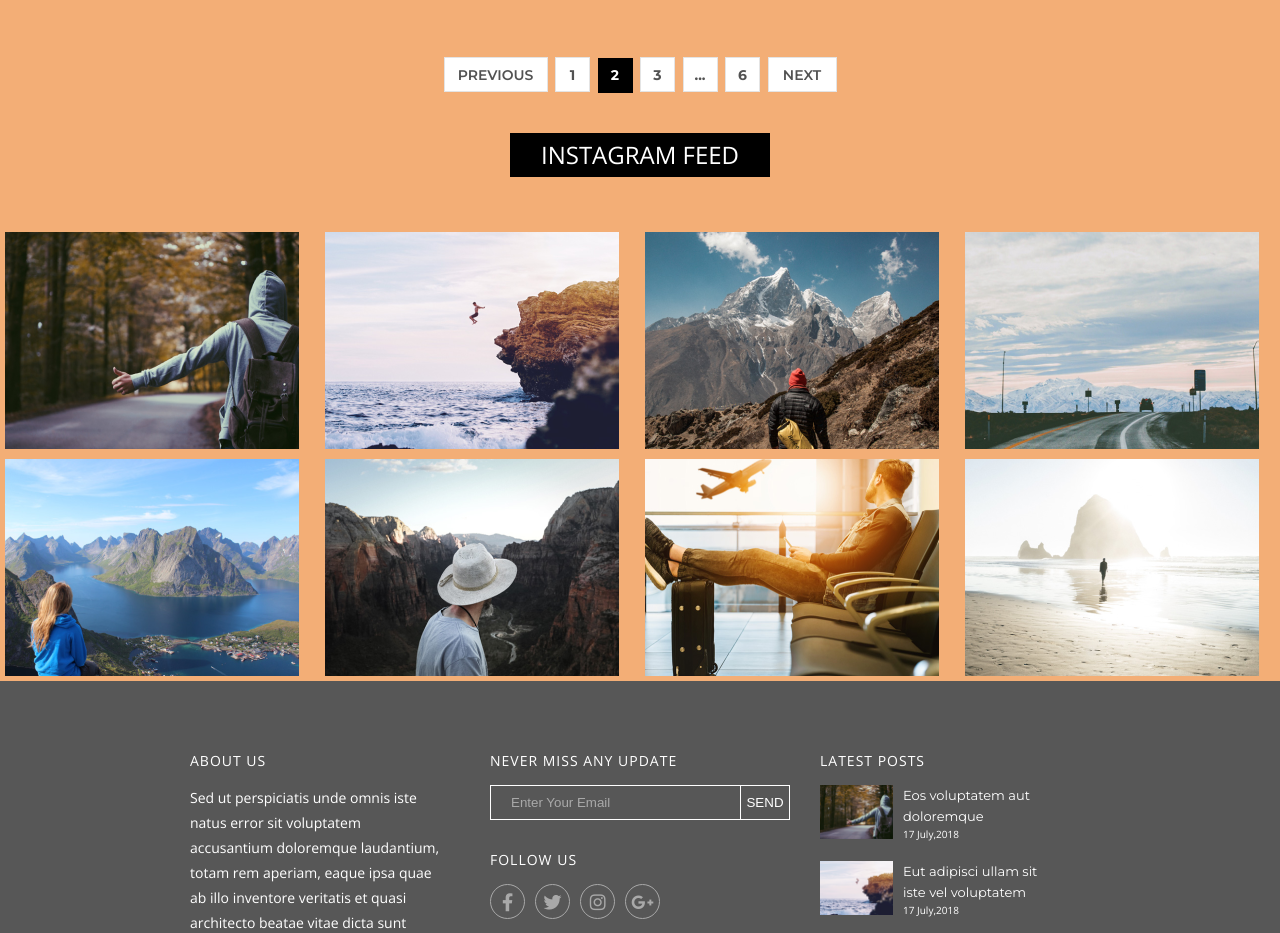
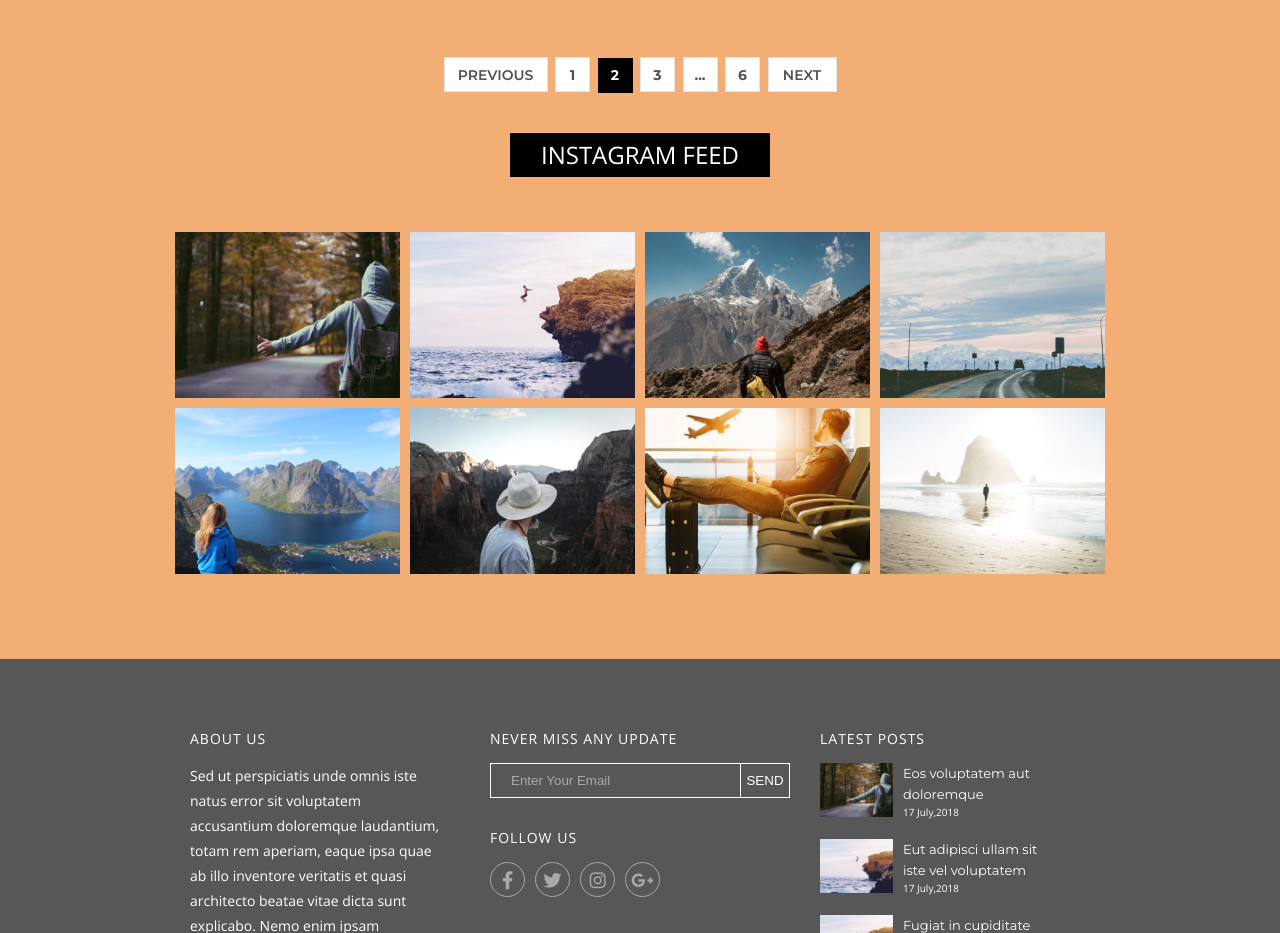
Before and after one commit to jovanavivifyideas/Creative-lifestyle-blog, a website: page index.html in a window 1280 px wide. Shown: the part 2445-3378 px from the top of the page. Drawn offline with nearby package versions, Linux system fonts and the light colour scheme.

Commit message:
Fixed bug

```diff
--- a/scss/components/_carousel.scss
+++ b/scss/components/_carousel.scss
@@ -85,18 +85,24 @@
 
 .cl-c-caroseul-cards {
     display: flex;
-    justify-content: space-between;
+    align-items: center;
     flex-flow: column;
-    align-items: center;
-
     @include respond(tablet) {
         flex-direction: row;
+        justify-content: space-around;
+    }
+    @include respond(desk) {
+        justify-content: space-between;
     }
 }
 .cl-c-caroseul-cards__card {
     max-width: 30rem;
     max-height: 21.3rem;
     margin-bottom: 2rem;
+
+    @include respond(tablet) {
+        width: 30%;
+    }
 }
 
 .cl-c-caroseul-cards__card-description {
```
Also changed, not shown: css/style.css.
